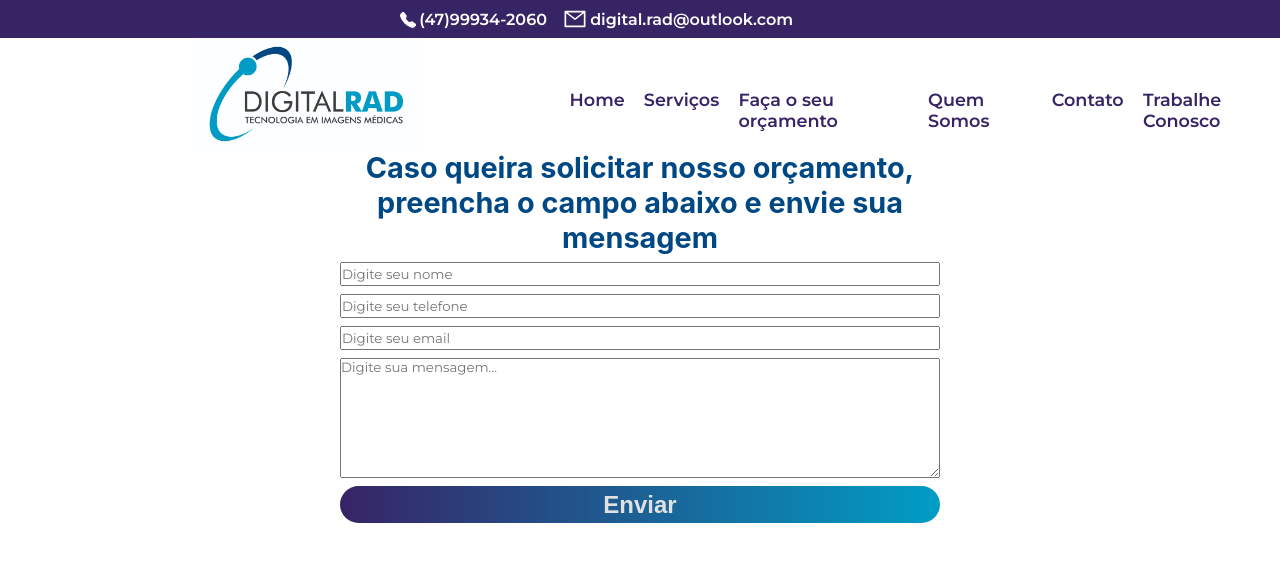
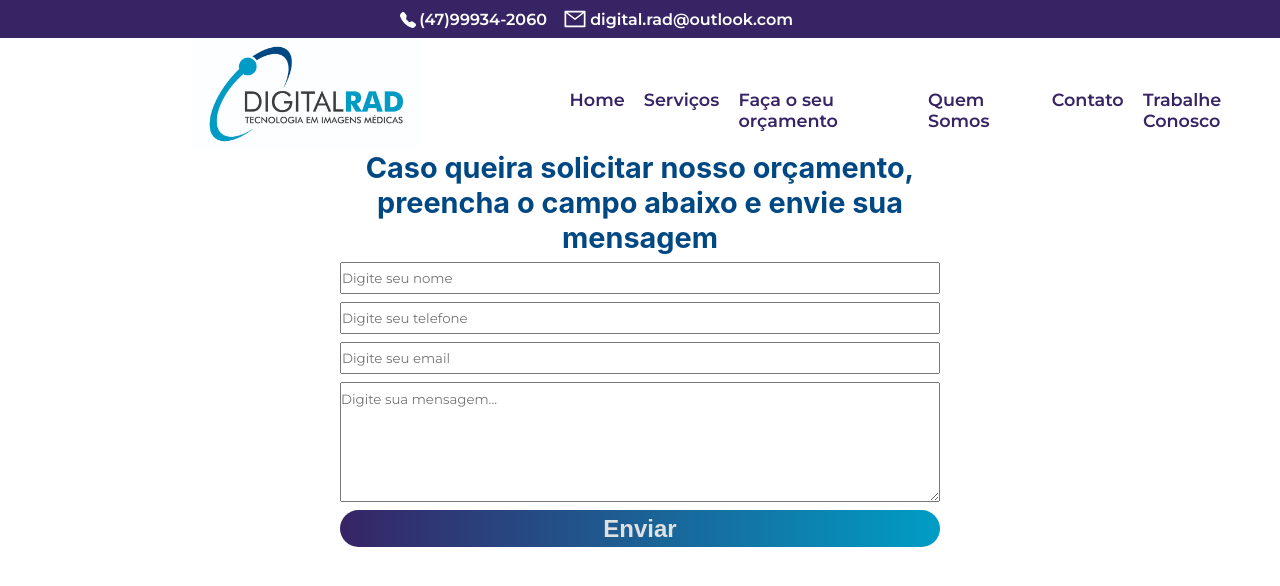
Before and after one commit to lmgaspa/paduan, a React (Create React App) app: page /orcamento in a window 1280 px wide. Shown: the top 586 px of the page. Built offline with nearby package versions, Linux system fonts and the light colour scheme.

Commit message:
versaoquasefinal

```diff
--- a/src/layouts/formOrcamento.module.css
+++ b/src/layouts/formOrcamento.module.css
@@ -29,12 +29,13 @@
 
 .inputform {
     margin-bottom: 1vh;
-    height: 3vh;
+    height: 4vh;
     font-family: 'Montserrat', sans-serif;
 }
 
 .textarea {
     height: 15vh;
+    padding-top: 1vh;
     font-family: 'Montserrat', sans-serif;
 }
 
```
